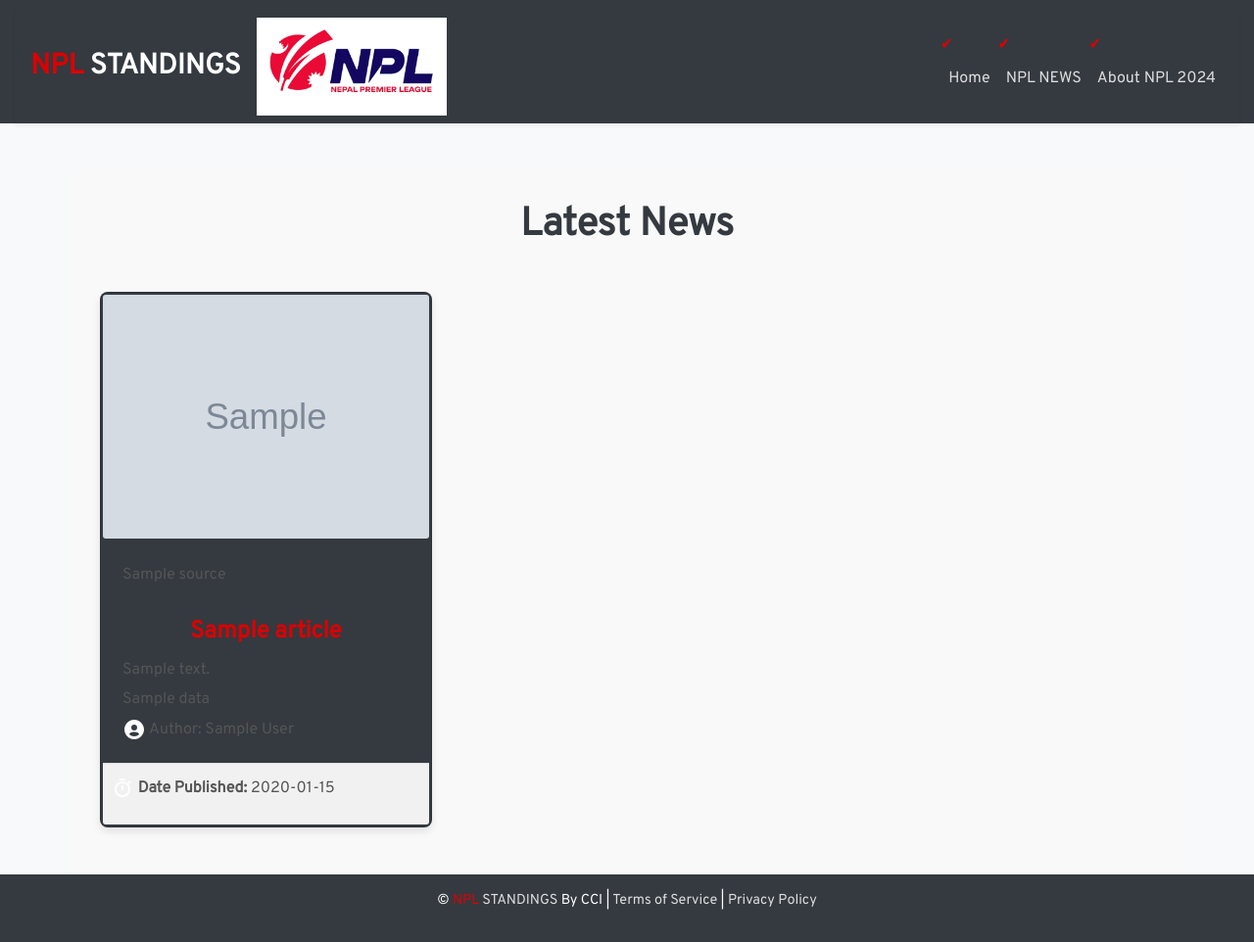
After one commit to surajrimal/npl-standings, a Flask app: template app/templates/news.html in a window 1280 px wide. The commit adds this page. Shown: the whole page at 98% size. Run offline with Flask 3, Linux system fonts and the light colour scheme; the template is opened without the code that fills it: most values are stand-ins (such as "Sample title", 1, 10 or a date in 2020); grey boxes marked "Sample" are stand-in pictures; some libraries are stand-ins or nearby versions.

Commit message:
news page update v3.0

```diff
--- a/app/config.py
+++ b/app/config.py
@@ -6,3 +6,8 @@
     SQLALCHEMY_TRACK_MODIFICATIONS = False
     UPLOAD_FOLDER = 'static/team_images'
     ALLOWED_EXTENSIONS = {'png', 'jpg', 'jpeg', 'gif'}
+    NEWS_BASE_URL_SOURCES = 'https://newsapi.org/v2/top-headlines/sources?apiKey={}'
+    NEWS_BASE_EVERYTHING_URL = 'https://newsapi.org/v2/everything?domains={}&apiKey={}'
+    NEWS_BASE_HEADLINES_URL = 'https://newsapi.org/v2/top-headlines?country=us&apiKey={}'
+    NEWS_BASE_SOURCE = 'https://newsapi.org/v2/top-headlines?sources={}&apiKey={}'
+    API_KEY = "8ea84fc5f129443a8078e6aba9bff126"
--- a/app/static/assets/css/style.css
+++ b/app/static/assets/css/style.css
@@ -51,7 +51,6 @@
     height: 100px;
     width: auto;
 }
-
 
 /* Hero Section */
 .hero {
@@ -133,7 +132,7 @@
 .table th, .table td {
     text-align: center;
     padding: 5px;
-    word-wrap: break-word; /* Enable word wrapping to prevent overflow */
+    word-wrap: break-word;
 }
 
 .table th {
@@ -216,9 +215,7 @@
 .logo {
     color: #dd0000;
 }
-.blue{
-    color: #38076a;
-}
+
 /* Responsive Media Queries */
 @media (max-width: 767px) {
     .navbar-brand {
@@ -239,7 +236,6 @@
         width: auto;
     }
 
-
     .content {
         padding-top: 80px;
         padding-bottom: 20px;
@@ -251,10 +247,67 @@
 
     .table th, .table td {
         padding: 6px;
-        font-size: 0.75rem; /* Adjust font size to fit smaller devices */
+        font-size: 0.75rem;
     }
 
     .footer {
         font-size: 0.75rem;
     }
 }
+
+/* Custom Styles for News Page */
+.container {
+    background: #f9f9f9;
+    padding: 2rem;
+    border-radius: 8px;
+}
+
+h1.text-center {
+    color: #343a40;
+    font-size: 2.5rem;
+    font-weight: bold;
+}
+
+.card {
+    background: #ffffff;
+    color: #343a40;
+    border-radius: 8px;
+    box-shadow: 0 4px 8px rgba(0, 0, 0, 0.1);
+    transition: transform 0.3s ease;
+}
+
+.card:hover {
+    transform: translateY(-5px);
+}
+
+.card-title {
+    font-size: 1.5rem;
+    font-weight: bold;
+    color: #dd0000;
+}
+
+.card-text {
+    font-size: 1rem;
+    margin: 5px 0;
+}
+
+.date-label {
+    font-weight: bold;
+    color: #555;
+}
+
+a {
+    text-decoration: none;
+    color: #343a40;
+}
+
+a:hover {
+    color: #dd0000;
+    text-decoration: underline;
+}
+
+.card-footer {
+    background: #f1f1f1;
+    border-top: 1px solid #ddd;
+    padding: 0.5rem;
+}
--- a/app/templates/base.html
+++ b/app/templates/base.html
@@ -6,7 +6,6 @@
     window.dataLayer = window.dataLayer || [];
     function gtag(){dataLayer.push(arguments);}
     gtag('js', new Date());
-
     gtag('config', 'G-YFKWX8ZTP3');
     </script>
     <meta charset="UTF-8">
@@ -25,7 +24,7 @@
     <link href="https://fonts.googleapis.com/css?family=Overpass|Roboto&display=swap" rel="stylesheet">
     <link rel="stylesheet" href="https://cdnjs.cloudflare.com/ajax/libs/twitter-bootstrap/4.6.0/css/bootstrap.min.css">
     <link rel="stylesheet" href="https://cdnjs.cloudflare.com/ajax/libs/font-awesome/5.15.4/css/all.min.css">
-
+    <link rel="stylesheet" href="https://fonts.googleapis.com/css?family=Overpass">
     <!-- Custom Styles -->
     <link rel="stylesheet" href="{{ url_for('static', filename='assets/css/style.css') }}">
 
@@ -51,6 +50,7 @@
         <div class="collapse navbar-collapse justify-content-end" id="navbarToggle">
             <ul class="navbar-nav">
                 <li class="nav-item"><a class="nav-link" href="{{ url_for('main.home') }}">Home</a></li>
+                <li class="nav-item"><a class="nav-link" href="{{ url_for('main.news') }}">NPL NEWS</a></li>
                 <li class="nav-item"><a class="nav-link" href="{{ url_for('main.about') }}">About NPL 2024</a></li>
             </ul>
         </div>
--- a/app/templates/home.html
+++ b/app/templates/home.html
@@ -56,8 +56,9 @@
 <div class="hero">
     <div class="container text-center">
         <h1>Nepal Premier League 2024</h1>
-        <p>Your Ultimate Source for Real-Time Standings. Stay Updated with the Latest Nepal Premier League Standings</p>
+        <p>Your Ultimate Source for Real-Time Standings. Stay Updated with the Latest Nepal Premier League Results</p>
         <a href="{{ url_for('main.about') }}" class="btn btn-custom mt-3">Learn More</a>
+        <a href="{{ url_for('main.news') }}" class="btn btn-custom mt-3">Latest News</a>
     </div>
 </div>
 
--- /dev/null
+++ b/app/templates/news.html
@@ -0,0 +1,31 @@
+{% extends 'base.html' %}
+
+{% block content %}
+<div class="container mt-5">
+    <h1 class="text-center mb-4">Latest News</h1>
+    <div class="row">
+        <!-- Your news articles/cards go here -->
+        {% for source, title, desc, author, img, p_date, url in articles %}
+        <div class="col-md-4 d-flex justify-content-center">
+            <div class="card mb-3 bg-dark text-white">
+                <img src="{{ img }}" class="card-img image-fluid" alt="News Image" onerror="this.src='/static/assets/img/npl-home.png';">
+                <div class="card-body">
+                    <p class="card-text source">{{ source.name }}</p>
+                    <a href="{{ url }}" target="_blank">
+                        <h2 class="card-title"><b> {{ title }} </b></h2>
+                    </a>
+                    <p class="card-text">{{ desc }}</p>
+                    <p class="card-text">{{ data }}</p>
+                    <p class="card-text"><svg xmlns="http://www.w3.org/2000/svg" width="24" height="24" viewBox="0 0 24 24" style="fill: rgba(255, 255, 255, 1);transform: ;msFilter:;"><path d="M12 2C6.579 2 2 6.579 2 12s4.579 10 10 10 10-4.579 10-10S17.421 2 12 2zm0 5c1.727 0 3 1.272 3 3s-1.273 3-3 3c-1.726 0-3-1.272-3-3s1.274-3 3-3zm-5.106 9.772c.897-1.32 2.393-2.2 4.106-2.2h2c1.714 0 3.209.88 4.106 2.2C15.828 18.14 14.015 19 12 19s-3.828-.86-5.106-2.228z"></path></svg> Author: {{ author }}</p>
+                </div>
+                <div class="card-footer">
+                    <p class="card-text published"><svg class="p-svg" xmlns="http://www.w3.org/2000/svg" width="24" height="24" viewBox="0 0 24 24" style="fill: rgba(255, 255, 255, 1);transform: ;msFilter:;"><path d="M12 5c-4.411 0-8 3.589-8 8s3.589 8 8 8 8-3.589 8-8-3.589-8-8-8zm0 14c-3.309 0-6-2.691-6-6s2.691-6 6-6 6 2.691 6 6-2.691 6-6 6z"></path><path d="M11 9h2v5h-2zM9 2h6v2H9zm10.293 5.707-2-2 1.414-1.414 2 2z"></path></svg> <span class="date-label">Date Published:</span> <span class="date" id="formatted_date">{{ p_date }}</span>
+                    </p></p>
+                </div>
+
+            </div>
+        </div>
+    {% endfor %}
+    </div>
+</div>
+{% endblock %}
--- a/run.py
+++ b/run.py
@@ -2,5 +2,6 @@
 
 app = create_app()
 
+
 if __name__ == "__main__":
-    app.run(debug=True, port=5007)
+    app.run(debug=True, port=5009)
```
Also changed, not shown: app/__init__.py (+9 -0 lines), app/models.py (+13 -0 lines), app/request.py (added, +38 -0 lines), app/routes.py (+9 -2 lines), app/templates/about.html (+9 -0 lines), app/templates/termsofservice.html (+5 -2 lines).
